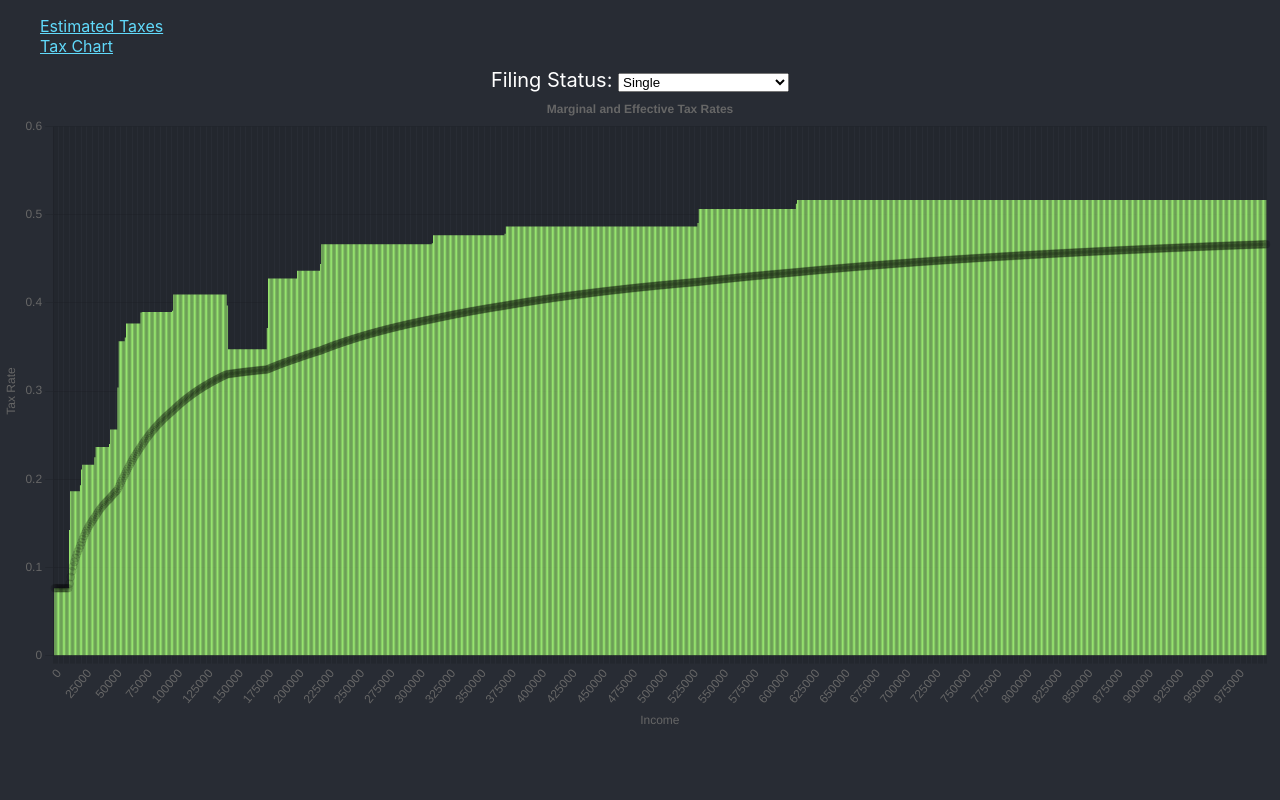
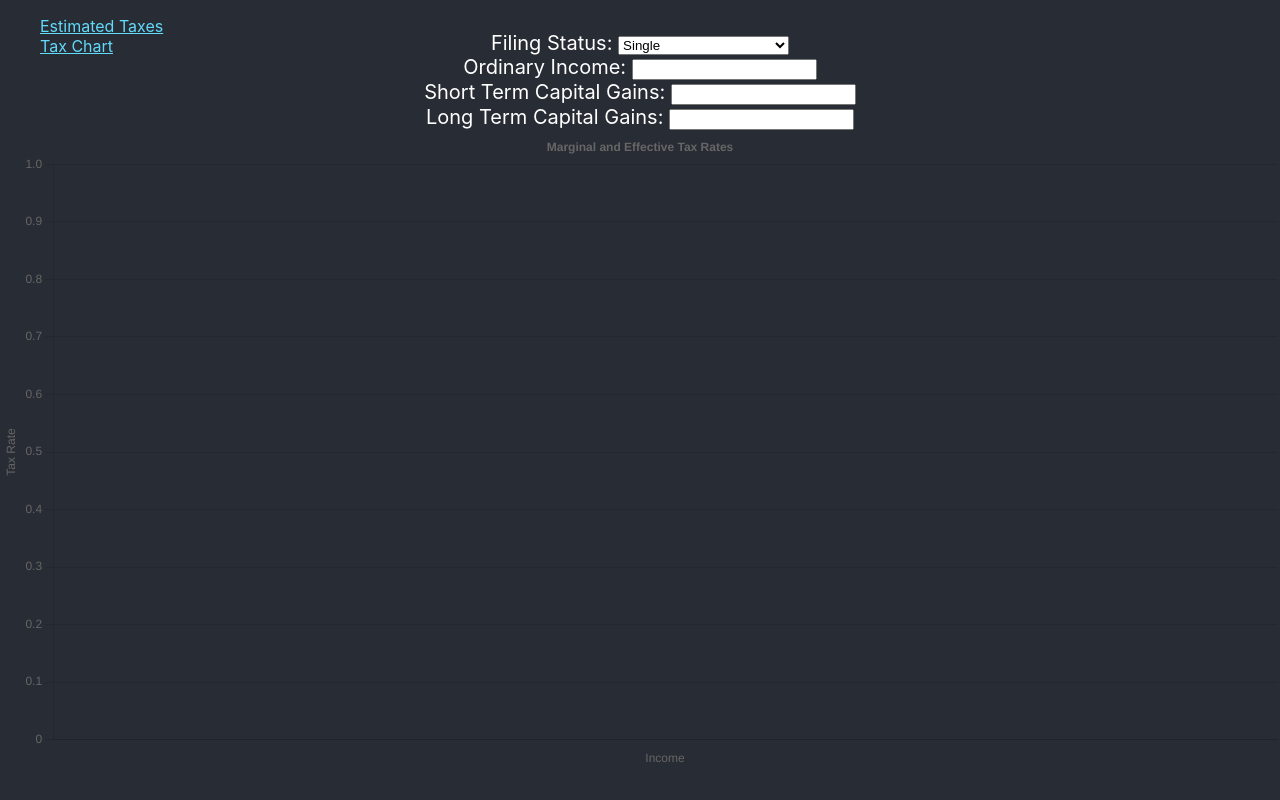
Before and after one commit to tomo-otsuka/brasstax, a React (Create React App) app: page /#/brasstax/tax-chart in a window 1280 px wide. Built offline with nearby package versions, Linux system fonts and the light colour scheme.

Commit message:
input income for chart

```diff
--- a/src/components/TaxChart.jsx
+++ b/src/components/TaxChart.jsx
@@ -18,12 +18,15 @@ import {
   JurisdictionEnum,
 } from "../constants";
 import {
+  adjustIncomes,
   calculateDeduction,
   calculateIncomeTax,
+  calculateLongTermCapitalGainsTax,
   calculateMedicareTax,
+  calculateNetInvestmentIncomeTax,
   calculateSocialSecurityTax,
 } from "../taxFunctions";
-import { LabeledSelect } from "./Components";
+import { LabeledSelect, LabeledTextBox } from "./Components";
 
 Chart.register(
   LineController,
@@ -42,6 +45,9 @@ export class TaxChart extends React.Component {
     super(props);
     this.state = {
       filingStatus: FilingStatusEnum.SINGLE.name,
+      ordinaryIncome: 0,
+      shortTermCapitalGains: 0,
+      longTermCapitalGains: 0,
 
       chart: null,
     };
@@ -62,6 +68,19 @@ export class TaxChart extends React.Component {
     const filingStatus = this.state.filingStatus;
     const deductionType = DeductionTypeEnum.STANDARD.name;
 
+    const ordinaryIncome = Math.min(income, this.state.ordinaryIncome);
+    const shortTermCapitalGains = Math.max(
+      0,
+      Math.min(income - ordinaryIncome, this.state.shortTermCapitalGains)
+    );
+    const longTermCapitalGains = Math.max(
+      0,
+      Math.min(
+        income - ordinaryIncome - shortTermCapitalGains,
+        this.state.longTermCapitalGains
+      )
+    );
+
     const deduction = calculateDeduction(
       jurisdiction,
       filingStatus,
@@ -69,42 +88,59 @@ export class TaxChart extends React.Component {
       0
     );
 
-        const taxableIncome = Math.max(0, income - deduction);
+    const taxableIncome = Math.max(0, ordinaryIncome - deduction);
 
     const incomeTax = calculateIncomeTax(
       jurisdiction,
       filingStatus,
       taxableIncome,
-            0,
-            0
+      shortTermCapitalGains,
+      longTermCapitalGains
     );
-        const socialSecurityTax = calculateSocialSecurityTax(income);
-        const medicareTax = calculateMedicareTax(filingStatus, income);
+    const socialSecurityTax = calculateSocialSecurityTax(ordinaryIncome);
+    const medicareTax = calculateMedicareTax(filingStatus, ordinaryIncome);
+    const longTermCapitalGainsTax = calculateLongTermCapitalGainsTax(
+      jurisdiction,
+      filingStatus,
+      ordinaryIncome,
+      shortTermCapitalGains,
+      longTermCapitalGains
+    );
+    const netInvestmentIncomeTax = calculateNetInvestmentIncomeTax(
+      filingStatus,
+      ordinaryIncome,
+      shortTermCapitalGains + longTermCapitalGains
+    );
 
     const stateIncomeTax = calculateIncomeTax(
       JurisdictionEnum.CALIFORNIA.name,
       filingStatus,
       taxableIncome,
-            0,
-            0
+      shortTermCapitalGains,
+      longTermCapitalGains
     );
-        return incomeTax + socialSecurityTax + medicareTax + stateIncomeTax;
+    return (
+      incomeTax +
+      socialSecurityTax +
+      medicareTax +
+      longTermCapitalGainsTax +
+      netInvestmentIncomeTax +
+      stateIncomeTax
+    );
   }
 
   componentDidMount() {
     const myChartRef = this.chartRef.current.getContext("2d");
 
-        const labels = Array.from({ length: 1000 }, (v, x) => x * 1000);
-
     const chart = new Chart(myChartRef, {
       data: {
-                labels: labels,
+        labels: [],
         datasets: [
           {
             type: "line",
             label: "Effective Tax Rate",
             yAxisID: "left-y-axis",
-                        xAxisID: "x-axis"
+            xAxisID: "x-axis",
           },
           {
             type: "bar",
@@ -121,28 +157,22 @@ export class TaxChart extends React.Component {
             position: "left",
             title: {
               display: true,
-                            text: "Tax Rate"
+              text: "Tax Rate",
             },
           },
           "x-axis": {
             title: {
               display: true,
-                            text: "Income"
+              text: "Income",
             },
-                        ticks: {
-                            autoSkip: false,
-                            callback: function (value, index, values) {
-                                return index % 25 === 0 ? labels[index] : "";
-                            }
-                        }
-                    }
+          },
         },
         plugins: {
           title: {
             display: true,
-                        text: "Marginal and Effective Tax Rates"
-                    }
-                }
+            text: "Marginal and Effective Tax Rates",
+          },
+        },
       },
     });
 
@@ -150,9 +180,19 @@ export class TaxChart extends React.Component {
   }
 
   componentDidUpdate() {
-        const labels = this.state.chart.data.labels;
+    const totalIncome =
+      Number(this.state.ordinaryIncome) +
+      Number(this.state.shortTermCapitalGains) +
+      Number(this.state.longTermCapitalGains);
+    const stepSize = Math.max(1, Math.round(totalIncome / 500));
+    const labels = Array.from(
+      { length: Math.ceil(totalIncome / stepSize) },
+      (v, x) => x * stepSize
+    );
+    this.state.chart.data.labels = labels;
     const data = labels.map(
-            (x, i, a) => (this.calculateTax(x) - this.calculateTax(a[i - 1])) / 1000
+      (x, i, a) =>
+        (this.calculateTax(x) - this.calculateTax(a[i - 1])) / stepSize
     );
     const effectiveTaxRateData = labels.map(
       (x, i) => this.calculateTax(x) / labels[i]
@@ -172,6 +212,24 @@ export class TaxChart extends React.Component {
           label="Filing Status"
           selectOptions={Object.values(FilingStatusEnum)}
         ></LabeledSelect>
+        <LabeledTextBox
+          label="Ordinary Income"
+          onChange={(event) =>
+            this.handleStateChange("ordinaryIncome", event.target.value)
+          }
+        ></LabeledTextBox>
+        <LabeledTextBox
+          label="Short Term Capital Gains"
+          onChange={(event) =>
+            this.handleStateChange("shortTermCapitalGains", event.target.value)
+          }
+        ></LabeledTextBox>
+        <LabeledTextBox
+          label="Long Term Capital Gains"
+          onChange={(event) =>
+            this.handleStateChange("longTermCapitalGains", event.target.value)
+          }
+        ></LabeledTextBox>
         <canvas id="myChart" ref={this.chartRef} />
       </div>
     );
```
Also changed, not shown: src/components/EstimatedTaxes.jsx (indentation only), 6 other files (tests, documents, lock files or other folders). Lines whose indentation alone changed are shown as unchanged.
